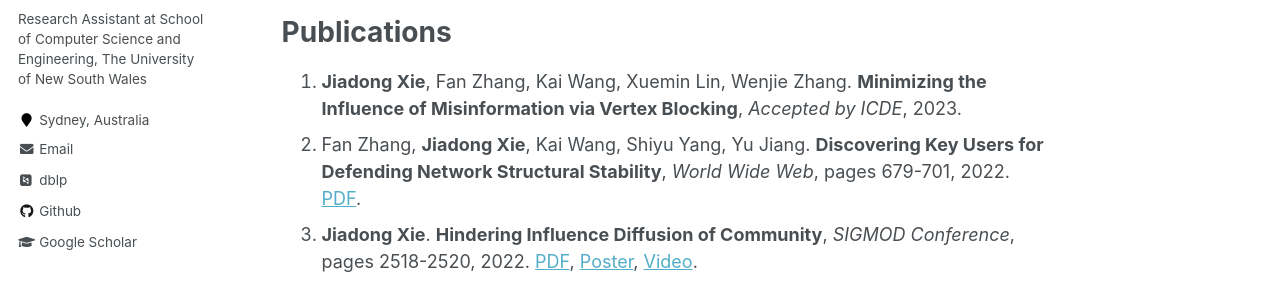
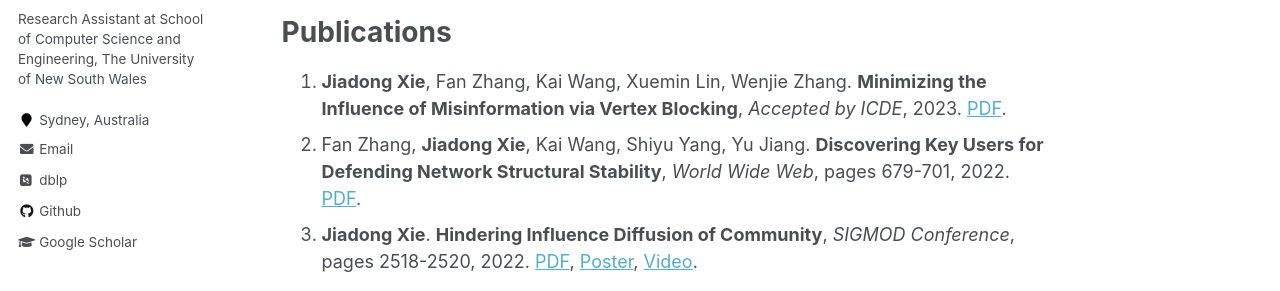
Before and after one commit to Xiejiadong/Xiejiadong.github.io, a Jekyll site: the page built from _pages/about.md, in a window 1280 px wide and 900 px high. Shown: the part 326-617 px from the top of the window. Built offline with Jekyll 4.4.1, drawn with Linux system fonts in a browser that asks for light colours; some web fonts are replaced.

Commit message:
Update about.md

```diff
--- a/_pages/about.md
+++ b/_pages/about.md
@@ -15,7 +15,7 @@ His research interests lie in big data analytics, especially for the graph/netwo
 
 Publications
 ======
-1. **Jiadong Xie**, Fan Zhang, Kai Wang, Xuemin Lin, Wenjie Zhang. **Minimizing the Influence of Misinformation via Vertex Blocking**, *Accepted by ICDE*, 2023.
+1. **Jiadong Xie**, Fan Zhang, Kai Wang, Xuemin Lin, Wenjie Zhang. **Minimizing the Influence of Misinformation via Vertex Blocking**, *Accepted by ICDE*, 2023. [PDF](https://arxiv.org/abs/2302.13529).
 2. Fan Zhang, **Jiadong Xie**, Kai Wang, Shiyu Yang, Yu Jiang. **Discovering Key Users for Defending Network Structural Stability**, *World Wide Web*, pages 679-701, 2022. [PDF](https://link.springer.com/article/10.1007/s11280-021-00905-3).
 3. **Jiadong Xie**. **Hindering Influence Diffusion of Community**, *SIGMOD Conference*, pages 2518-2520, 2022. [PDF](https://dl.acm.org/doi/abs/10.1145/3514221.3520250), [Poster](/files/attachments/Jiadong_Xie_Poster.pdf), [Video](/files/attachments/Jiadong_Xie_pre_video.mp4).
 
```
